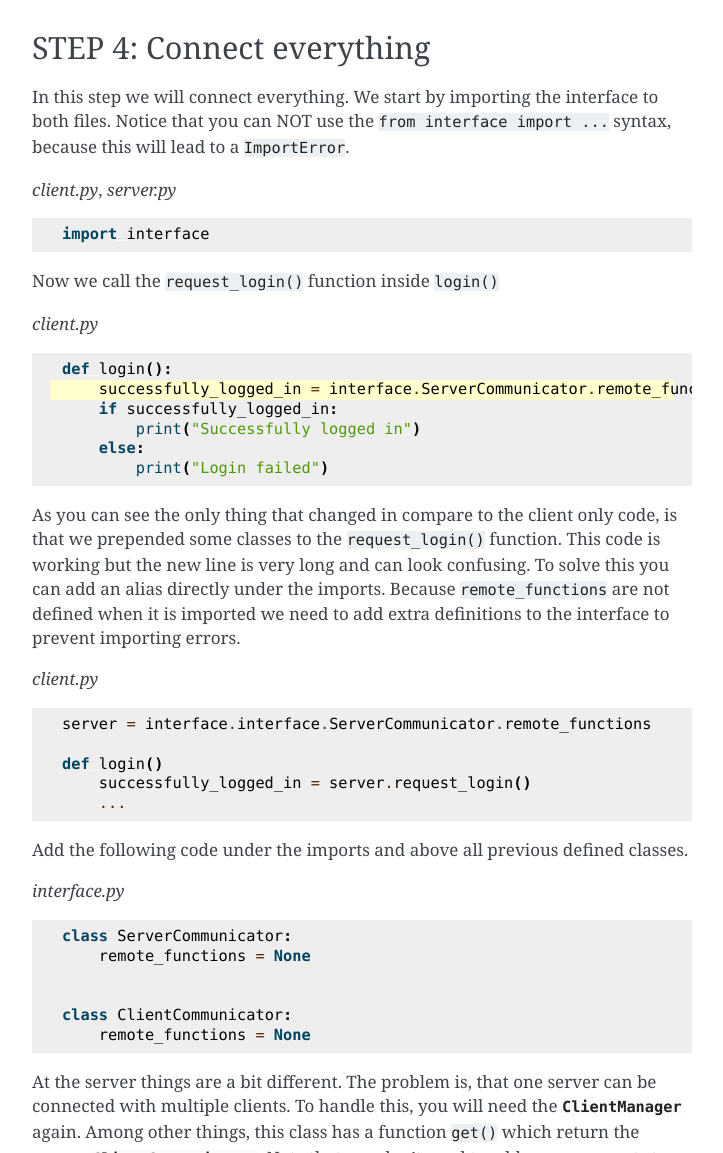
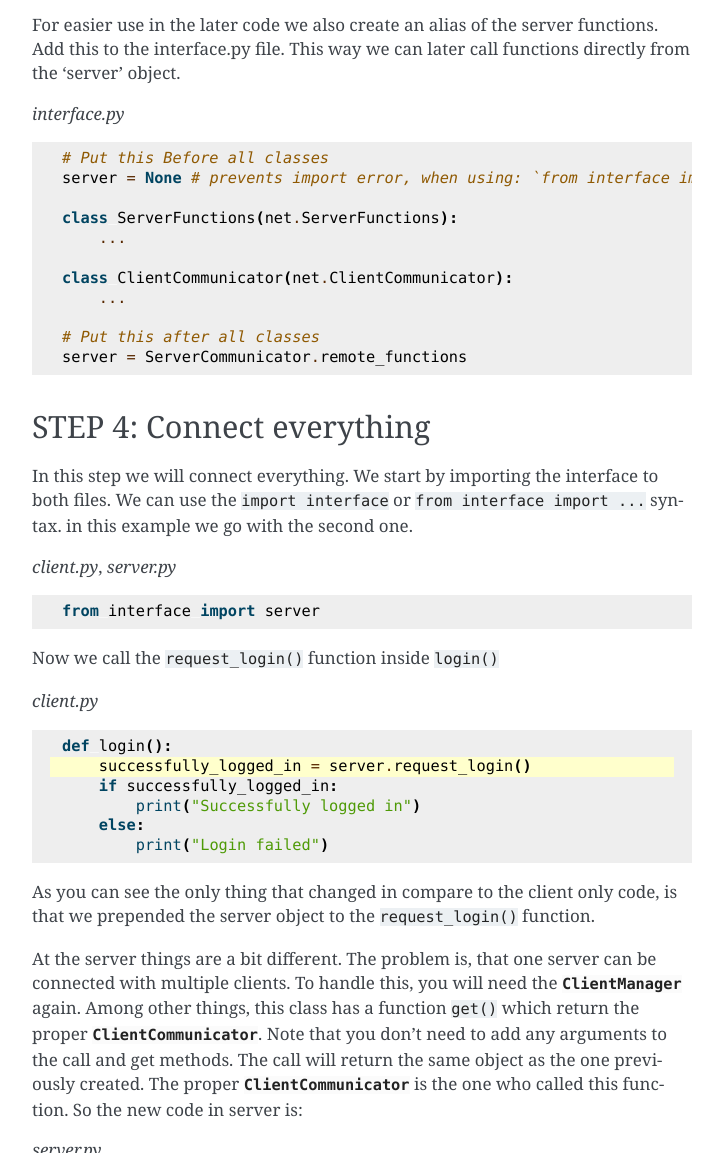
Before and after one commit to JulianSobott/networking, a Sphinx documentation site: the page built from docs/external/Getting_started.rst, in a window 1280 px wide and 1400 px high, scrolled down 2625 px, cut to the strip 247-1400 px from the top of the window. Shown: the whole strip, without its empty margins (388-1111 px from the left). Built offline with Sphinx 7.4.7, drawn with Linux system fonts in a browser that asks for light colours; some of the changed text lies outside the part shown.

Commit message:
Clean up getting started and fix login examples

```diff
--- a/docs/external/Functions.rst
+++ b/docs/external/Functions.rst
@@ -13,7 +13,7 @@ Usage examples:
 
 *interface.py*
 
-.. literalinclude:: ../../networking_examples/client_interface_server/Interface.py
+.. literalinclude:: ../../pynetworking_examples/client_interface_server/Interface.py
     :language: python
     :start-after: import pynetworking as net
     :end-before: class ServerCommunicator(net.ServerCommunicator):
--- a/docs/external/Getting_started.rst
+++ b/docs/external/Getting_started.rst
@@ -123,23 +123,42 @@ work. It is only important, that you don't forget to overwrite them and don't ch
 
 *interface.py*
 
-.. literalinclude:: ../../networking_examples/login_example/interface.py
+.. literalinclude:: ../../pynetworking_examples/login_example/interface.py
     :language: python
     :lines: 14-21
+
+For easier use in the later code we also create an alias of the server functions. Add this to the
+interface.py file. This way we can later call functions directly from the 'server' object.
+
+*interface.py*
+
+.. code-block:: python
+
+    # Put this Before all classes
+    server = None # prevents import error, when using: `from interface import server`
+
+    class ServerFunctions(net.ServerFunctions):
+        ...
+
+    class ClientCommunicator(net.ClientCommunicator):
+        ...
+
+    # Put this after all classes
+    server = ServerCommunicator.remote_functions
 
 
 STEP 4: Connect everything
 --------------------------
 
 In this step we will connect everything.
-We start by importing the interface to both files. Notice that you can NOT use the :code:`from interface import ...` syntax, because \
-this will lead to a :code:`ImportError`.
+We start by importing the interface to both files. We can use the ``import interface`` or ``from interface import ...``
+syntax. in this example we go with the second one.
 
 *client.py*, *server.py*
 
 .. code-block:: python
 
-    import interface
+    from interface import server
 
 Now we call the :code:`request_login()` function inside :code:`login()`
 
@@ -149,52 +168,37 @@ Now we call the :code:`request_login()` function inside :code:`login()`
     :emphasize-lines: 2
 
     def login():
-        successfully_logged_in = interface.ServerCommunicator.remote_functions.request_login()
+        successfully_logged_in = server.request_login()
         if successfully_logged_in:
             print("Successfully logged in")
         else:
             print("Login failed")
 
-As you can see the only thing that changed in compare to the client only code, is that we prepended some classes to
-the :code:`request_login()` function. This code is working but the new line is very long and can look confusing. To
-solve this you can add an alias directly under the imports. Because :code:`remote_functions` are not defined when it
-is imported we need to add extra definitions to the interface to prevent importing errors.
+As you can see the only thing that changed in compare to the client only code, is that we prepended the server object to
+the :code:`request_login()` function.
 
-*client.py*
-
-.. code-block:: python
-
-    server = interface.interface.ServerCommunicator.remote_functions
-
-    def login()
-        successfully_logged_in = server.request_login()
-        ...
-
-Add the following code under the imports and above all previous defined classes.
-
-*interface.py*
-
-.. code-block:: python
-
-    class ServerCommunicator:
-        remote_functions = None
-
-
-    class ClientCommunicator:
-        remote_functions = None
 
 At the server things are a bit different. The problem is, that one server can be connected with multiple clients. To handle \
 this, you will need the :class:`ClientManager` again. Among other things, this class has a function \
 :code:`get()` which return the proper :class:`ClientCommunicator`. Note that you don't need to add any arguments to the \
 call and get methods. The call will return the same object as the one previously created. The proper :class:`ClientCommunicator` \
-is the one who called this function. \
-So the new code in server is:
+is the one who called this function. So the new code in server is:
 
 *server.py*
 
-.. literalinclude:: ../../networking_examples/login_example/server.py
+.. literalinclude:: ../../pynetworking_examples/login_example/server.py
     :language: python
     :lines: 6-9
+
+**Tip:** If you want better code completion in your IDE you can do the following:
+
+.. code-block:: python
+
+    from interface import ClientCommunicator
+
+    client: ClientCommunicator = net.ClientManager().get()
+    username = client.remote_functions.get_username()
+    ...
 
 STEP 5: Connecting the server and client
 ----------------------------------------
@@ -259,7 +263,8 @@ You can experiment with this example code by adding own functions. Try for examp
 You can also try what happens when an error is risen. The cool thing is, that you can code like you are really calling these functions, \
 but keep in mind everything works over a network and is transmitted over a tcp-connection. When you are finished with your experiments \
 you can start your own project. When starting a new project this :doc:`checklist for new projects <Checklist>` will
-help you to add everything necessary.
+help you to add everything necessary. You can also checkout other example at the
+`Github repository <https://github.com/JulianSobott/networking/tree/master/pynetworking_examples>`__.
 
 FINAL CODE
 ----------
--- a/docs/index.rst
+++ b/docs/index.rst
@@ -4,7 +4,7 @@
    contain the root `toctree` directive.
 
 Welcome to pynetworking's documentation!
-======================================
+==============================================
 
 .. toctree::
    :maxdepth: 1
```
Also changed, not shown: other parts of docs/external/Getting_started.rst (+3 -3 lines), 1 other file.
